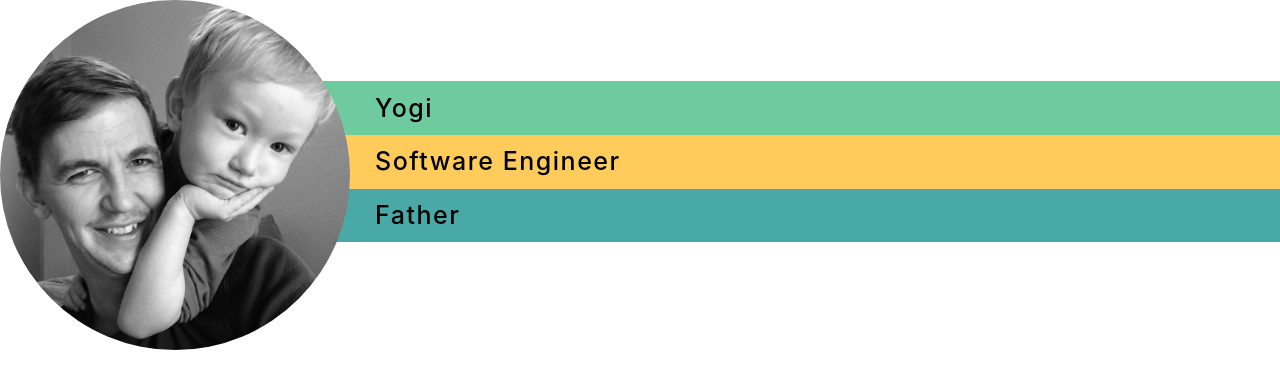
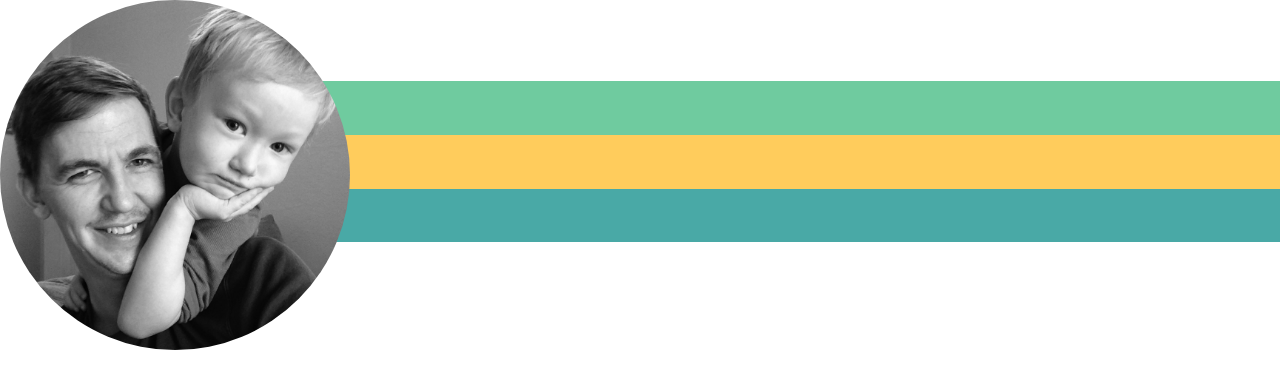
Before and after one commit to janglehorse/personal-site, a React app: page / in a window 1280 px wide. Shown: the top 388 px of the page. Built offline with nearby package versions, Linux system fonts and the light colour scheme.

Commit message:
WIP clean up

```diff
--- a/src/app/App.js
+++ b/src/app/App.js
@@ -1,8 +1,5 @@
 import React, { Component } from "react";
-import ContentBox from './ContentBox';
-import ContentGroup from './ContentGroup';
 import '../../style/app.less';
-import blurbs from '../../static/blurbs/content';
 import MainElement from "./MainElement";
 
 class App extends Component {
--- a/src/app/ContentGroup.js
+++ b/src/app/ContentGroup.js
@@ -15,8 +15,8 @@ class ContentGroup extends Component {
             src={imgLink} />
           </div>
           }
-          <div className="container"
-            style={this.props.containerStyles}>
+          <div className="child-container"
+            style={this.props.childContainerStyles}>
             {this.props.children}
           </div>
         </div>
@@ -30,7 +30,7 @@ class ContentGroup extends Component {
 
 ContentGroup.proptypes = {
   imgLink: string,
-  containerStyles: object
+  childContainerStyles: object
 }
 
 export default ContentGroup
--- a/src/app/MainElement.js
+++ b/src/app/MainElement.js
@@ -8,7 +8,7 @@ export default class MainElement extends Component {
         return (
             <React.Fragment>
                 <ContentGroup imgLink='../static/img/gram-and-daddy.jpg'
-                    containerStyles={
+                    childContainerStyles={
                         {
                             'paddingTop': '81px',
                             'paddingLeft': '55px'
--- a/style/content-box.less
+++ b/style/content-box.less
@@ -1,5 +1,5 @@
 .content-box {
-  padding-left: 62vh;
+  // padding-left: 62vh;
   display: block;
   color: black;
   font-family: "Calibre", -apple-system, BlinkMacSystemFont, "Avenir Next", "Avenir", "Segoe UI", "Lucida Grande", "Helvetica Neue", "Helvetica", "Fira Sans", "Roboto", "Noto", "Droid Sans", "Cantarell", "Oxygen", "Ubuntu", "Franklin Gothic Medium", "Century Gothic", "Liberation Sans", sans-serif;
--- a/style/content-group.less
+++ b/style/content-group.less
@@ -1,5 +1,3 @@
-// default desktop -------------------------------------------------------
-
 .content-group-wrapper {
   width: 100%;
 }
@@ -13,13 +11,7 @@
   border-radius: 50%;
 }
 
-.container {
-  div {
-    padding-left: 40vh;
-    .content {
-      padding-left: 1vh;
-    }
-  };
+.child-container {
 
   div:nth-of-type(n+1) {
     // TODO: put in constants file
```
